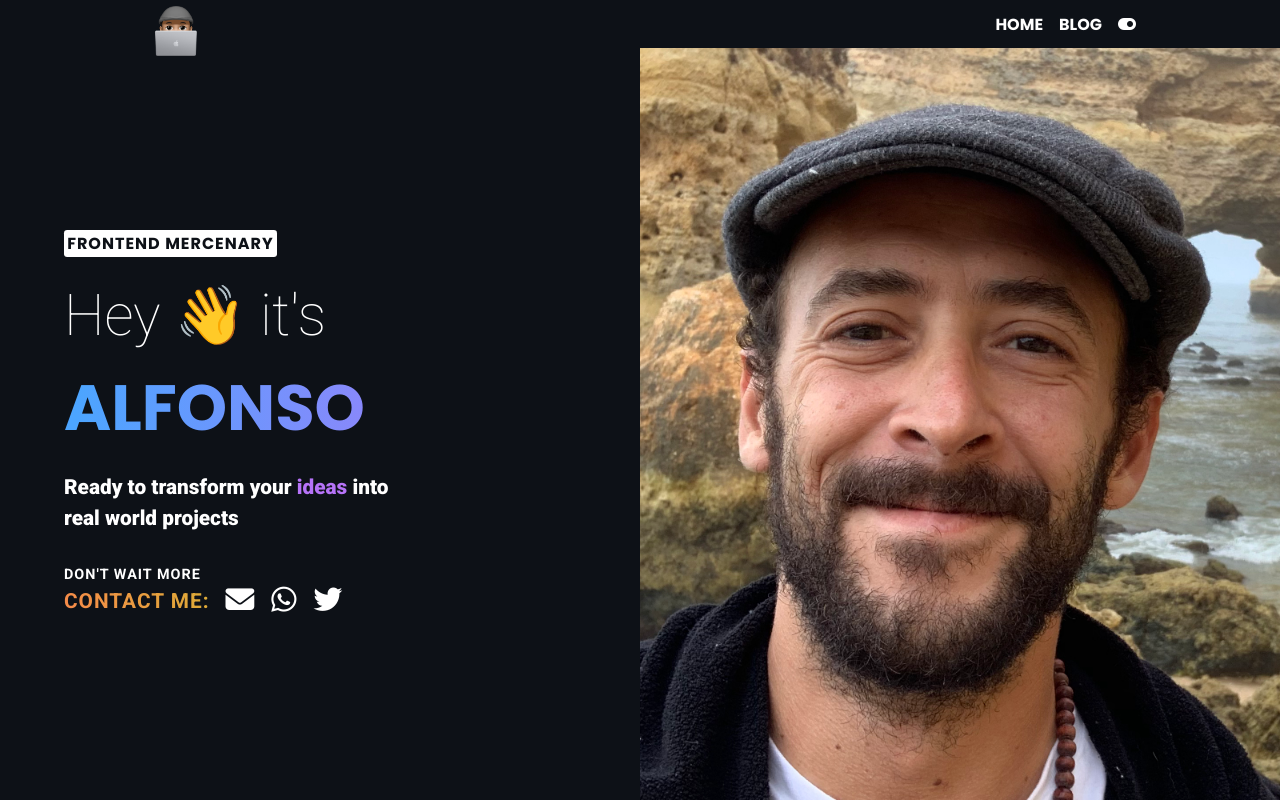
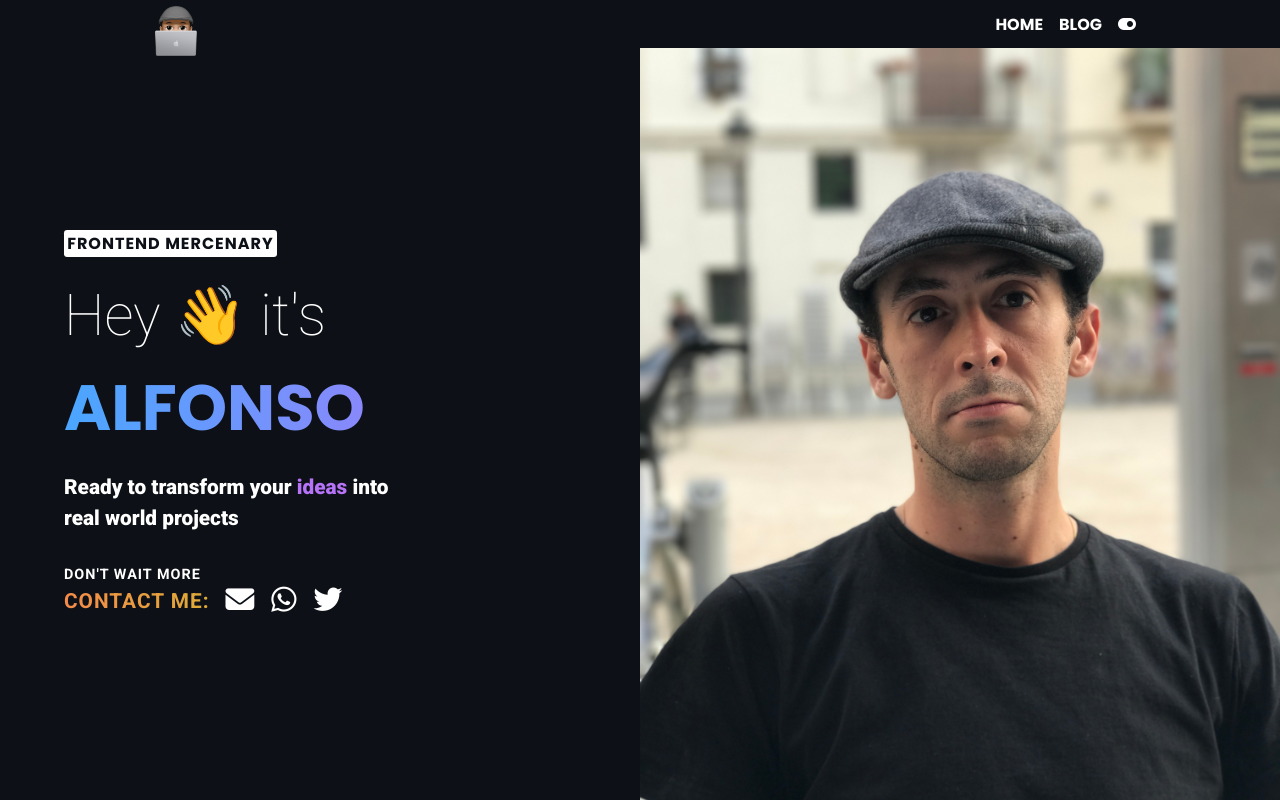
Before and after one commit to Foparty/OLDPERSONALSITE-REACT_ROUTER, a React (Vite) app: page / in a window 1280 px wide. Built offline with nearby package versions, Linux system fonts and the light colour scheme; the HTML template or start-up script is replaced by a standard one.

Commit message:
changed back

```diff
--- a/src/Components/Landing.jsx
+++ b/src/Components/Landing.jsx
@@ -1,5 +1,5 @@
 import React from 'react';
-import { hero4 } from '../assets';
+import { hero3 } from '../assets';
 import './Landing.css';
 import { SocialLogo } from './index';
 
@@ -42,7 +42,7 @@ const Landing = () => {
         </div>
         <div className="image-container slider">
           <div className="slider-items">
-            <img src={hero4} alt="" className="slider-item" />
+            <img src={hero3} alt="" className="slider-item" />
             {/* <img src={hero2} alt="" className="slider-item" />
             <img src={hero3} alt="" className="slider-item" /> */}
           </div>
```
